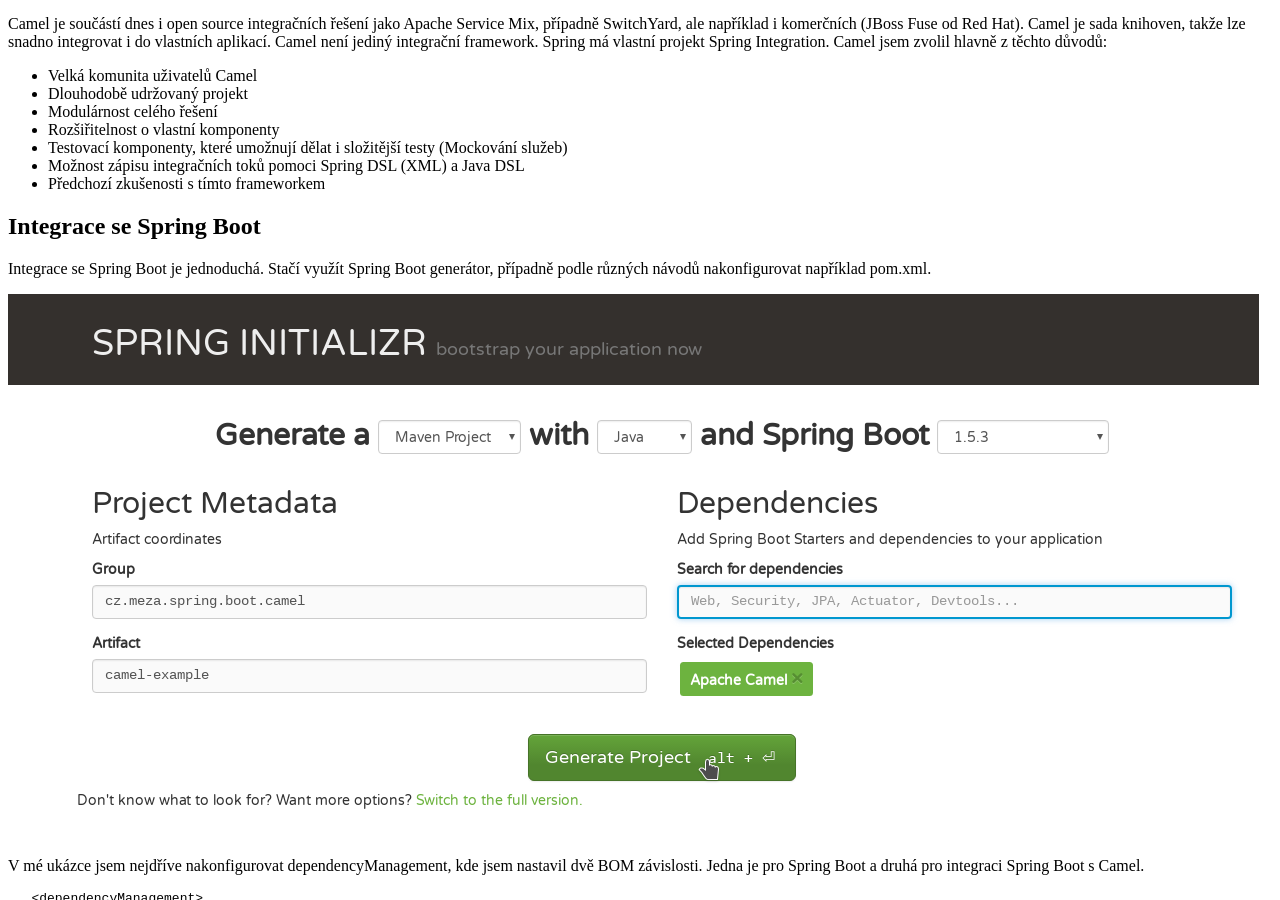
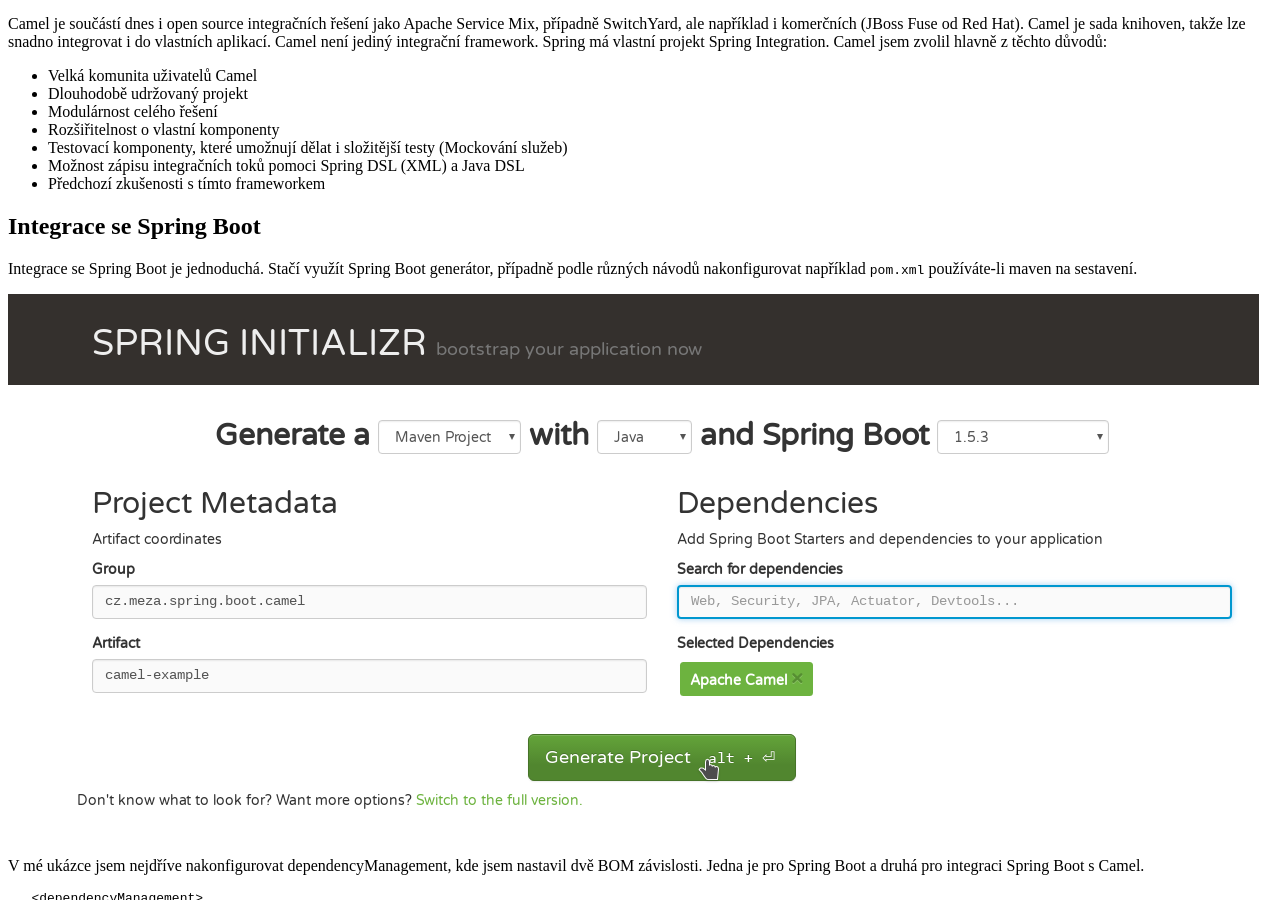
Before and after one commit to vladimirmezera/vladimirmezera.github.io, a Jekyll site: the page built from _posts/2017-06-04-SpringBoot.md, in a window 1280 px wide and 900 px high, scrolled down 573 px. Built offline with Jekyll 4.4.1, drawn with Linux system fonts in a browser that asks for light colours; some of the changed text lies outside the part shown.

Commit message:
Fix typo

```diff
--- a/_posts/2017-06-04-SpringBoot.md
+++ b/_posts/2017-06-04-SpringBoot.md
@@ -28,7 +28,7 @@
 * Předchozí zkušenosti s tímto frameworkem
 
 ## Integrace se Spring Boot
-Integrace se Spring Boot je jednoduchá. Stačí využít Spring Boot generátor, případně podle různých návodů nakonfigurovat například pom.xml.
+Integrace se Spring Boot je jednoduchá. Stačí využít Spring Boot generátor, případně podle různých návodů nakonfigurovat například `pom.xml` používáte-li maven na sestavení.
 
 ![Spring Boot generátor](/public/springboot/init.png "Spring Boot generátor")
 
```
Also changed, not shown: other parts of _posts/2017-06-04-SpringBoot.md (+3 -1 lines).
